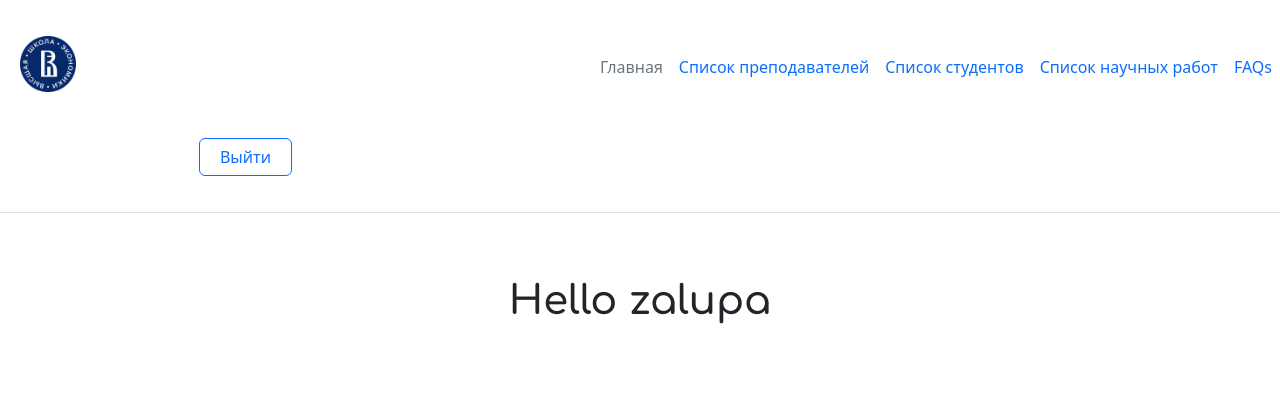
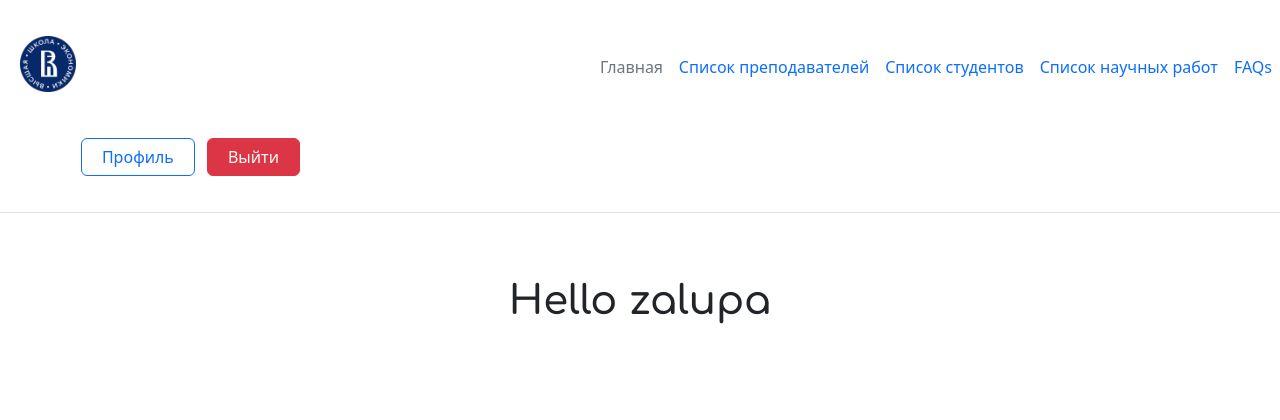
Before and after one commit to cdxy1/course-picker-flask, a Flask app: page / in a window 1280 px wide. Shown: the top 420 px of the page. Run offline with Flask 3, Linux system fonts and the light colour scheme; the visitor is signed in with stand-in values (Sample User, id 1).

Commit message:
Add profile button in html

```diff
--- a/app/templates/main/_checker.html
+++ b/app/templates/main/_checker.html
@@ -7,6 +7,9 @@
     </button>
 {% else %}
     <button type="button" class="btn btn-outline-primary me-2">
+        <a href="{{ url_for('user.profile') }}" class="nav-link px-2">Профиль</a>
+    </button>
+    <button type="button" class="btn btn-danger">
         <a href="{{ url_for('user.logout') }}" class="nav-link px-2">Выйти</a>
     </button>
 {% endif %}
```
Lines whose indentation alone changed are shown as unchanged.
